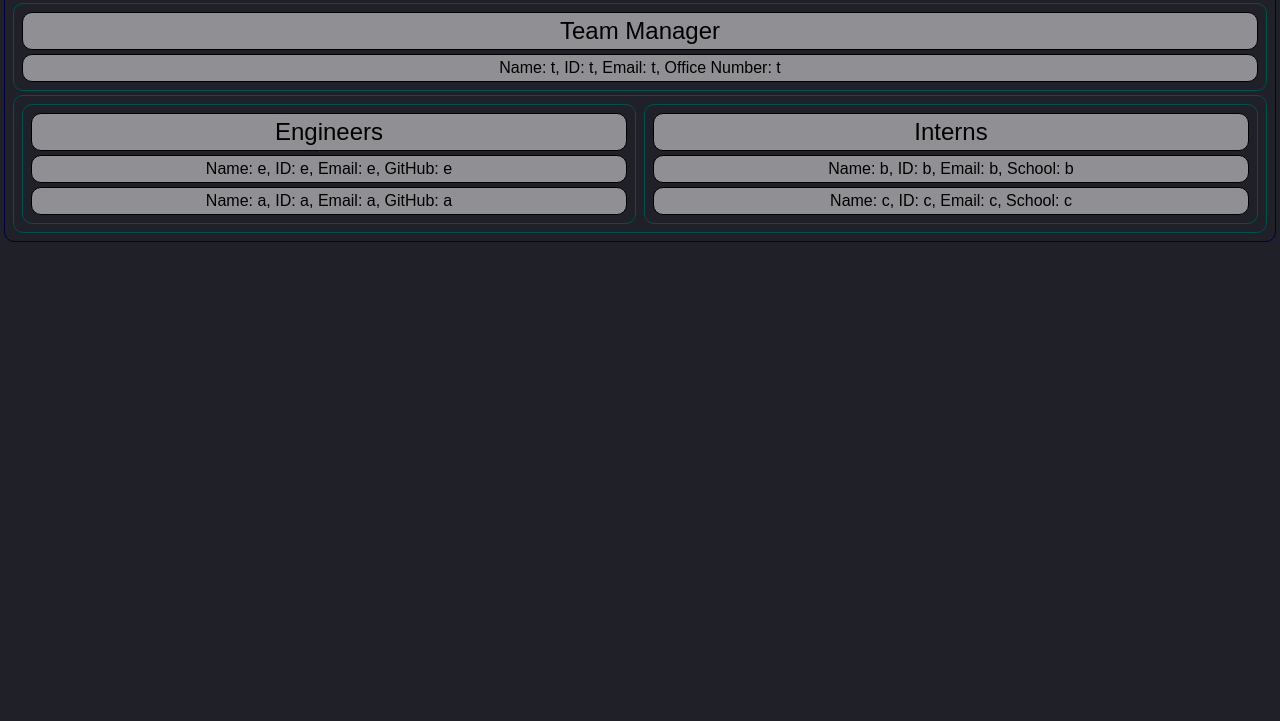
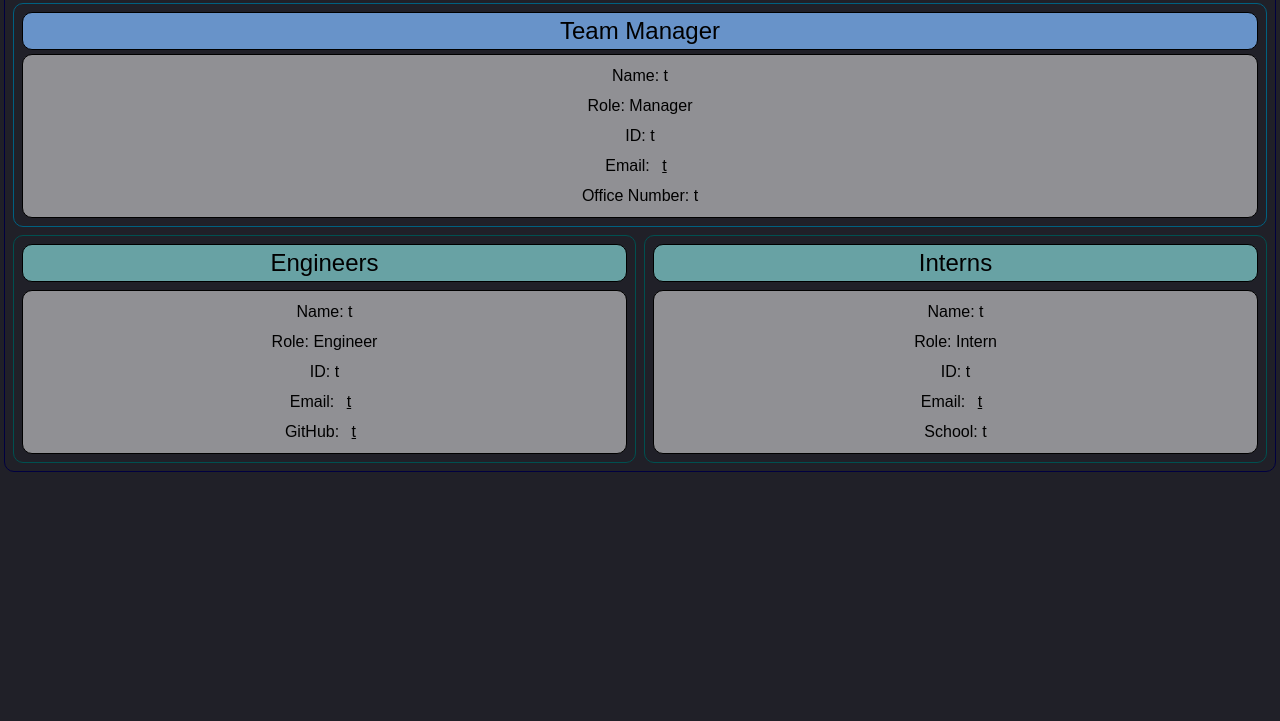
Before and after one commit to dalto135/team-profile-generator, a plain HTML site: page dist/index.html in a window 1280 px wide. Shown: the part 79-800 px from the top of the page. Drawn offline with Linux system fonts and the light colour scheme.

Commit message:
tweaked html and css, emails and githubs of employees now clickable, wrote code for js tests, added jest

```diff
--- a/dist/index.html
+++ b/dist/index.html
@@ -2,18 +2,26 @@
 <!DOCTYPE html>
 <html>
     <head>
-        <title>Team Profile Generator</title>
+        <title>My Team</title>
         <link rel="stylesheet" href="reset.css"/>
         <link rel="stylesheet" href="style.css"/>
     </head>
     <body>
         <header>
-            <h1>Team Profile Generator</h1>
+            <h1>My Team</h1>
         </header>
 
         <section id="teammanager">
             <h2>Team Manager</h2>
-            <p>Name: t, ID: t, Email: t, Office Number: t</p>
+
+    <div>
+      <p>Name: t</p>
+      <p>Role: Manager</p>
+      <p>ID: t</p>
+      <p>Email: <a href='mailto:t'>t</a></p>
+      <p>Office Number: t</p>
+    </div>
+
 
 
         </section>
@@ -21,13 +29,33 @@
         <section id="employees">
             <section id="engineers">
                 <h2>Engineers</h2>
-                <p>Name: e, ID: e, Email: e, GitHub: e</p><p>Name: a, ID: a, Email: a, GitHub: a</p>
+                <section>
+
+      <div>
+        <p>Name: t</p>
+        <p>Role: Engineer</p>
+        <p>ID: t</p>
+        <p>Email: <a href='mailto:t'>t</a></p>
+        <p>GitHub: <a href='https://github.com/t' target='_blank'>t</a></p>
+      </div>
+
+                </section>
 
             </section>
 
             <section id="interns">
                 <h2>Interns</h2>
-                <p>Name: b, ID: b, Email: b, School: b</p><p>Name: c, ID: c, Email: c, School: c</p>
+                <section>
+
+      <div>
+        <p>Name: t</p>
+        <p>Role: Intern</p>
+        <p>ID: t</p>
+        <p>Email: <a href='mailto:t'>t</a></p>
+        <p>School: t</p>
+      </div>
+
+                </section>
 
             </section>
         </section>
--- a/dist/style.css
+++ b/dist/style.css
@@ -27,12 +27,55 @@
 
 section {
     display: block;
+    border-width: 0px;
+    padding: 0;
+    margin: 0;
 }
 
 #employees {
     display: flex;
 }
 
+#engineers, #interns, #teammanager {
+    border-width: 1px;
+    padding: 4px;
+    margin: 4px;
+}
+
 #employees section {
     flex: 1 1;
+    display: block;
 }
+
+#engineers div, #interns div, #teammanager div {
+    border-color: black;
+}
+
+#teammanager {
+    border-color: var(--niceTeal);
+}
+
+#teammanager h2 {
+    background-color: var(--pastelBlue);
+}
+
+#engineers h2, #interns h2 {
+    background-color: var(--pastelTeal);
+}
+
+div {
+    background-color: var(--cloudy);
+}
+
+#engineers section, #interns section, #teammanager section {
+    display: flex;
+}
+
+p, a {
+    background-color: rgba(0, 0, 0, 0);
+    border-width: 0px;
+}
+
+h1 {
+    background-color: var(--pastelGreen);
+}
```
Also changed, not shown: __tests__/employee.test.js (+13 -6 lines), __tests__/engineer.test.js (+20 -0 lines), __tests__/intern.test.js (+20 -0 lines), __tests__/manager.test.js (+20 -0 lines), index.js (+38 -7 lines), 2 other files.
